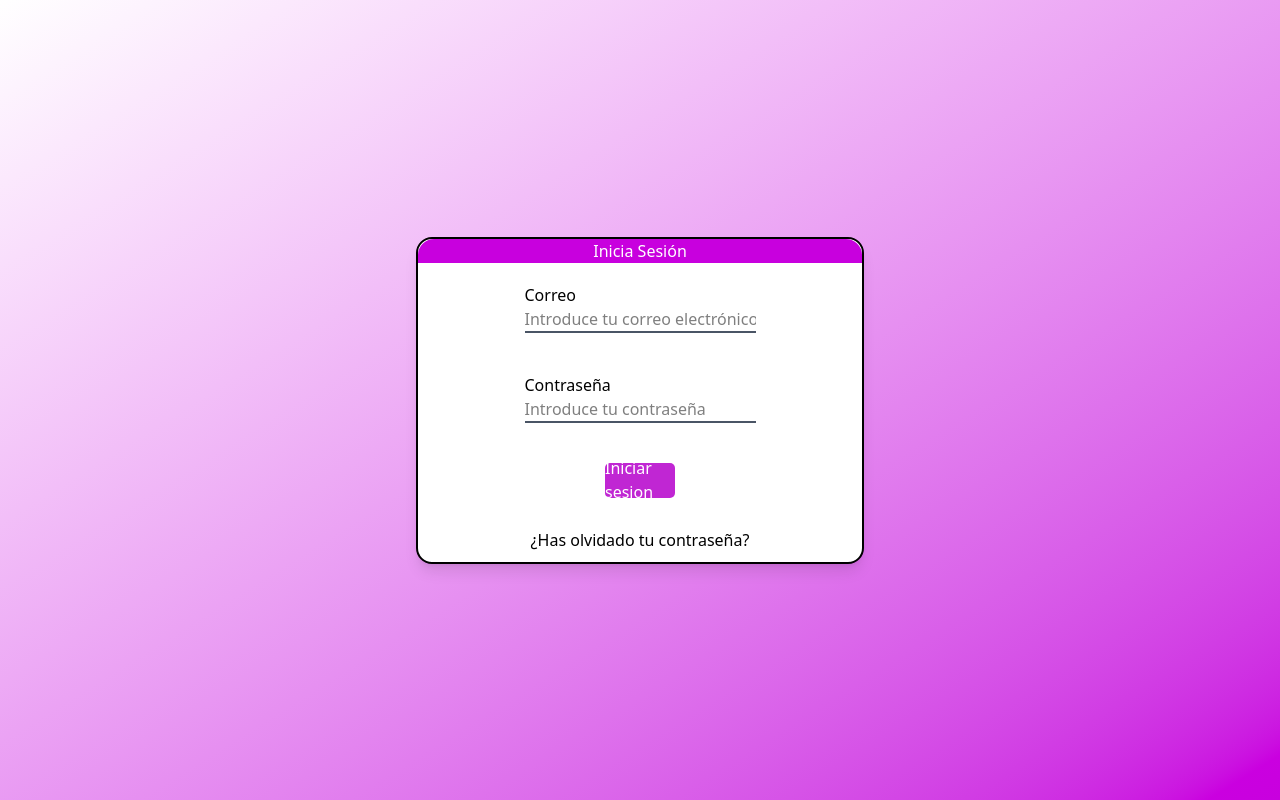
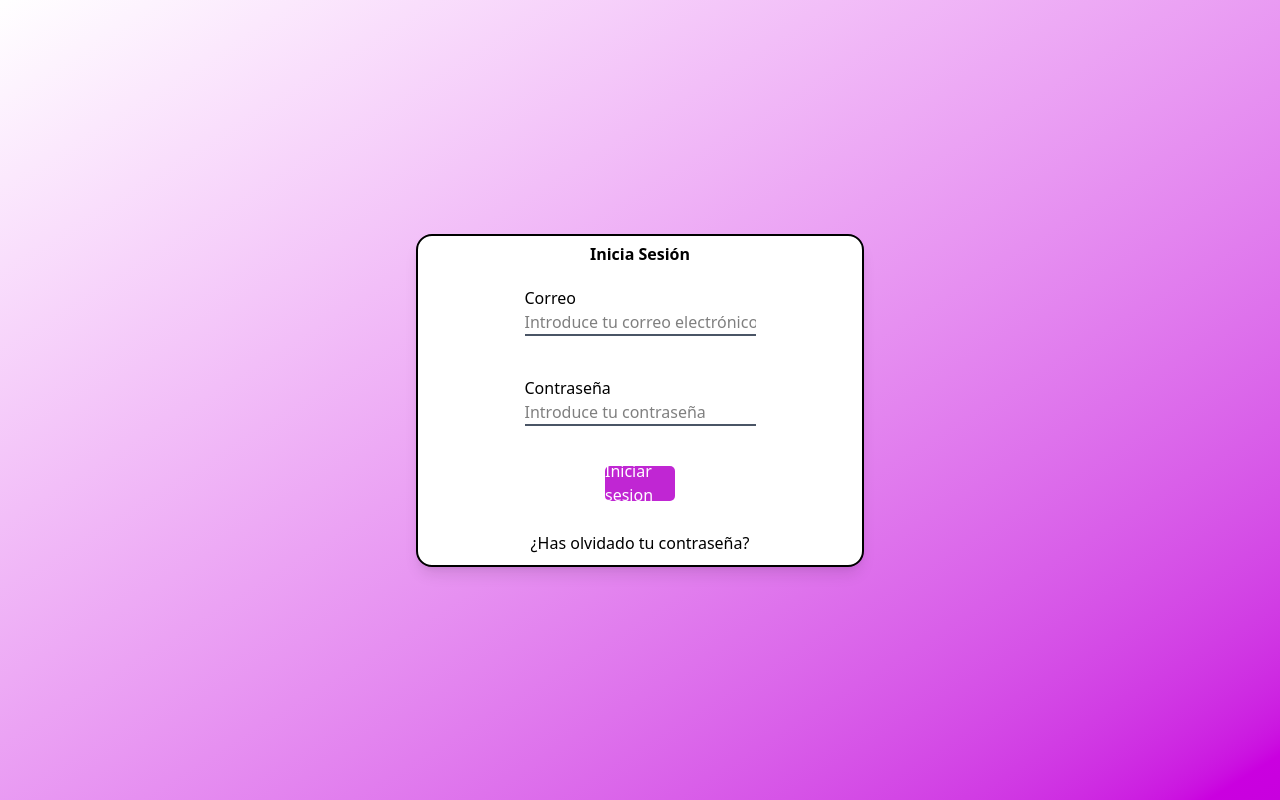
Before and after one commit to unaicastillo/Mi-armario, a React (Vite) app in the folder MiArmarioDigital/: page / in a window 1280 px wide. Built offline with nearby package versions, Linux system fonts and the light colour scheme.

Commit message:
Iniciar sesión listo

```diff
--- a/MiArmarioDigital/src/styles/components.css
+++ b/MiArmarioDigital/src/styles/components.css
@@ -6,7 +6,7 @@
     }
 
     .header-form{
-        @apply bg-fuchsia-600 w-full flex justify-center text-white rounded-t-2xl
+        @apply  w-full flex justify-center text-black rounded-t-2xl font-bold mt-1.5
     }
 
     .inputs-form{
```
